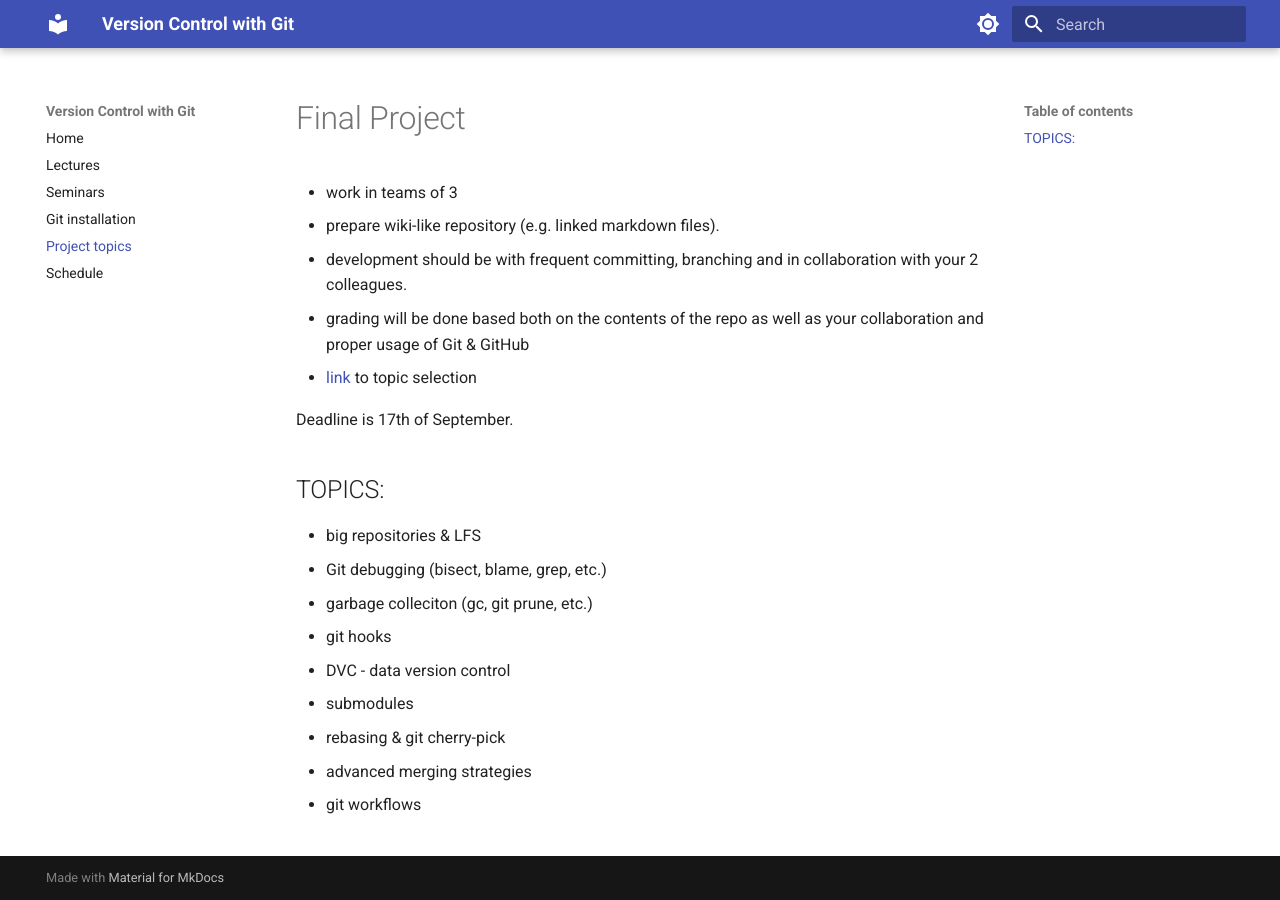
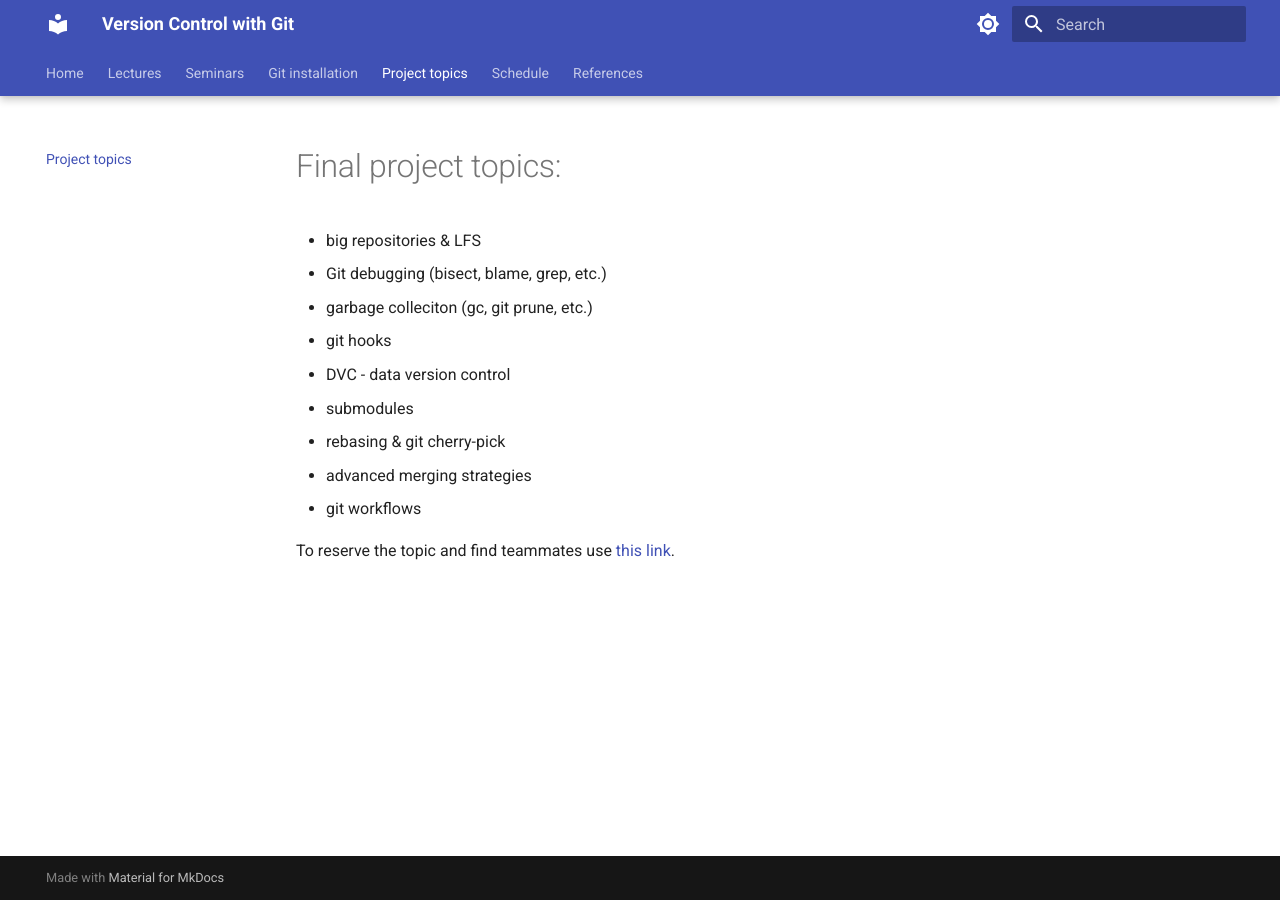
Before and after one commit to martinhronec/JEM224, an MkDocs documentation site: the page built from docs/final_project_topics.md, in a window 1280 px wide. Built offline with MkDocs 1.6.1 and Material for MkDocs 9.7.7, drawn with Linux system fonts in a browser that asks for light colours.

Commit message:
Add references.

```diff
--- a/docs/final_project_topics.md
+++ b/docs/final_project_topics.md
@@ -1,14 +1,4 @@
-# Final Project
-
-* work in teams of 3
-* prepare wiki-like repository (e.g. linked markdown files).
-* development should be with frequent committing, branching and in collaboration with your 2 colleagues.
-* grading will be done based both on the contents of the repo as well as your collaboration and proper usage of Git & GitHub
-* [link](https://docs.google.com/spreadsheets/d/1d8CyvKDQe_uD_acbMA5Av_ZHV70-HhznePFbyNWqCd8/edit#gid=0) to topic selection
-
-Deadline is 17th of September.
-
-## TOPICS:
+# Final project topics:
 
 * big repositories & LFS
 * Git debugging (bisect, blame, grep, etc.)
@@ -19,3 +9,5 @@
 * rebasing & git cherry-pick
 * advanced merging strategies
 * git workflows
+
+To reserve the topic and find teammates use [this link](https://docs.google.com/spreadsheets/d/1d8CyvKDQe_uD_acbMA5Av_ZHV70-HhznePFbyNWqCd8/edit#gid=0).
--- a/mkdocs.yml
+++ b/mkdocs.yml
@@ -8,6 +8,7 @@
     - Git installation: git_installation.md
     - Project topics: final_project_topics.md
     - Schedule: schedule.md
+    - References: references.md
 
 theme:
   name: material
@@ -26,6 +27,12 @@
       toggle:
         icon: material/brightness-4
         name: Switch to light mode
+  features:
+    - navigation.tabs
+    - navigation.tabs.sticky
+    - navigation.tracking
+    - navigation.sections
+
 
 markdown_extensions:
   - pymdownx.superfences:
```
Also changed, not shown: docs/Lectures.md (+1 -13 lines), docs/README.md (+5 -1 lines), docs/references.md (added, +7 -0 lines).
